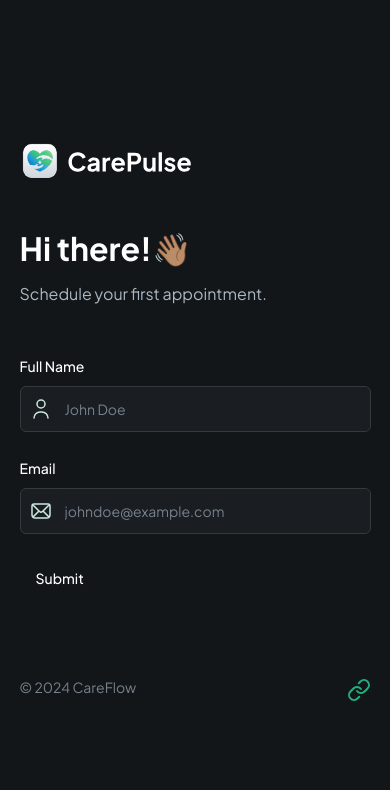
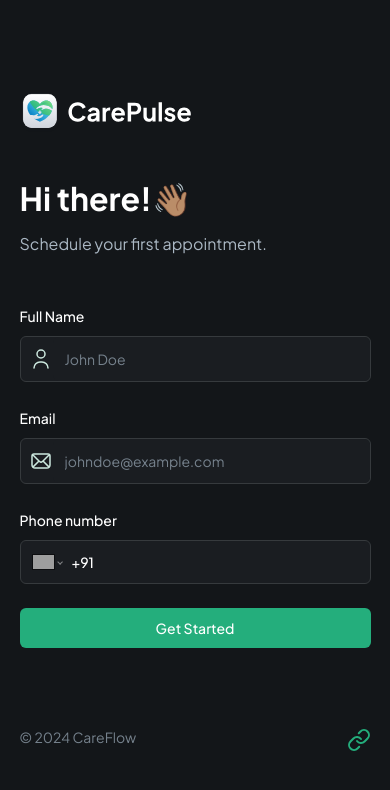
Before and after one commit to Harmless04/careflow, a Next.js app: page / in a window 390 px wide. Shown: the top 790 px of the page. Built offline with nearby package versions, Linux system fonts and the light colour scheme; grey boxes are pictures that could not be loaded.

Commit message:
phone form added,user data database connection required

```diff
--- a/components/forms/PatientForm.tsx
+++ b/components/forms/PatientForm.tsx
@@ -7,6 +7,10 @@
 import { Form } from "@/components/ui/form"
 import { Input } from "@/components/ui/input"
 import CustomFormField from "../ui/CustomFormField"
+import SubmitButton from "../ui/SubmitButton"
+import { useState } from "react"
+import { UserFormValidation } from "@/lib/validation"
+import { useRouter } from "next/navigation"
 export enum FormFieldType {
 
 
@@ -22,21 +26,31 @@
 
 }
 
-    const formSchema = z.object({
-  username: z.string().min(2, {
-    message: "Username must be at least 2 characters.",
-  }),
-})
+
 const PatientForm =() => {
+  const router = useRouter();
+  const [isLoading, setIsLoading] = useState(false)
 
-  const form = useForm<z.infer<typeof formSchema>>({
-    resolver: zodResolver(formSchema),
+  const form = useForm<z.infer<typeof UserFormValidation>>({
+    resolver: zodResolver(UserFormValidation),
     defaultValues: {
-      username: "",
+      name: "",
+      email: "",
+      phone: "",
+
     },
   })
-  function onSubmit(values: z.infer<typeof formSchema>) {
-    console.log(values)
+  async function onSubmit({name,email,phone}: z.infer<typeof UserFormValidation>) {
+setIsLoading(true);
+try {
+  //const userData={name,email,phone,};
+
+//const user=await createUser(userData);
+//if(user) router.push(`/patients/${user.$id}/register`)
+
+} catch (error) {
+  console.log(error);
+}
   }
   return (
     <Form {...form}>
@@ -67,8 +81,16 @@
     iconSrc="/assets/icons/email.svg"
     iconAlt="email"
     />
+     <CustomFormField
+    fieldType={FormFieldType.PHONE_INPUT}
+    control={form.control }
+    name="phone"
+    label="Phone number"
+    placeholder="(+91) 1234567890"
 
-      <Button type="submit">Submit</Button>
+    />
+
+      <SubmitButton isLoading={isLoading}>Get Started</SubmitButton>
     </form>
   </Form>
   )
--- a/components/ui/CustomFormField.tsx
+++ b/components/ui/CustomFormField.tsx
@@ -14,6 +14,9 @@
     FormMessage,
   } from "@/components/ui/form"
 import { FormFieldType } from '../forms/PatientForm'
+import 'react-phone-number-input/style.css'
+import PhoneInput from 'react-phone-number-input'
+
 interface CustomProps{
     control: Control<any>,
     fieldType: FormFieldType,
@@ -56,6 +59,24 @@
             </FormControl>
           </div>
         )
+        case FormFieldType.PHONE_INPUT:
+          return(
+
+            <FormControl>
+                <PhoneInput
+                defaultCountry="IN"
+                placeholder={placeholder}
+                international
+                withCountryCallingCode
+                value={field.value as E164Number || undefined }
+                onChange={field.onChange}
+                className='input-phone'
+
+                />
+
+
+            </FormControl>
+          )
         default:
           break;
     }
--- /dev/null
+++ b/components/ui/SubmitButton.tsx
@@ -0,0 +1,36 @@
+import React from 'react'
+import { Button } from './button'
+import Image from 'next/image'
+interface ButtonProps{
+    isLoading: boolean,
+    className?: string,
+    children: React.ReactNode,
+
+
+
+}
+
+const SubmitButton = ({isLoading,className,children}: ButtonProps) => {
+  return (
+   <Button type="submit" disabled={isLoading} className={className ?? 'shad-primary-btn w-full'}>
+    {
+        isLoading?(
+            <div className='flex items-center gap-4'>
+                <Image
+                src="/assets/icons/loader.svg"
+                alt="loader"
+                width={24}
+                height={24}
+                className="animate-spin"
+                />
+                Loading...
+
+            </div>
+
+
+        ): children}
+         </Button>
+  )
+}
+
+export default SubmitButton
--- /dev/null
+++ b/lib/validation.ts
@@ -0,0 +1,11 @@
+import { z } from "zod"
+
+
+export const UserFormValidation = z.object({
+    name: z.string()
+     .min(2,"Name must be at least 2 characters.")
+     .max(50,"Name must not exceed 50 characters."),
+    email : z.string().email("Invalid email address"),
+    phone   : z.string().refine((phone) => /^\+\d{10, 15]$/. test (phone),'Invalid phone number')
+
+})
--- a/package.json
+++ b/package.json
@@ -12,6 +12,7 @@
     "@hookform/resolvers": "^3.9.0",
     "@radix-ui/react-label": "^2.1.0",
     "@radix-ui/react-slot": "^1.1.0",
+    "@types/react-phone-number-input": "^3.1.37",
     "class-variance-authority": "^0.7.0",
     "clsx": "^2.1.1",
     "lucide-react": "^0.418.0",
@@ -20,6 +21,7 @@
     "react": "^18",
     "react-dom": "^18",
     "react-hook-form": "^7.52.1",
+    "react-phone-number-input": "^3.4.5",
     "tailwind-merge": "^2.4.0",
     "tailwindcss-animate": "^1.0.7",
     "zod": "^3.23.8"
```
Also changed, not shown: 1 other file (tests, documents, lock files or other folders).
